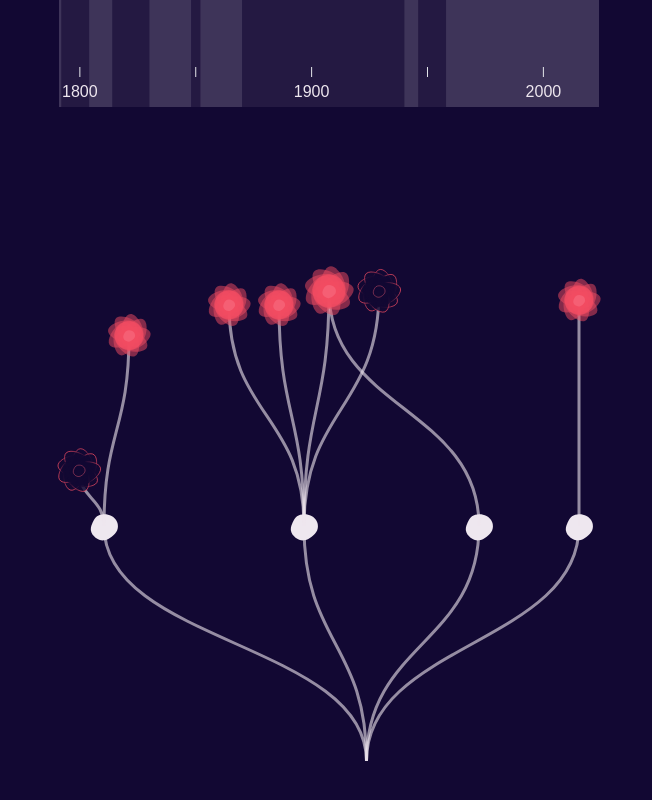
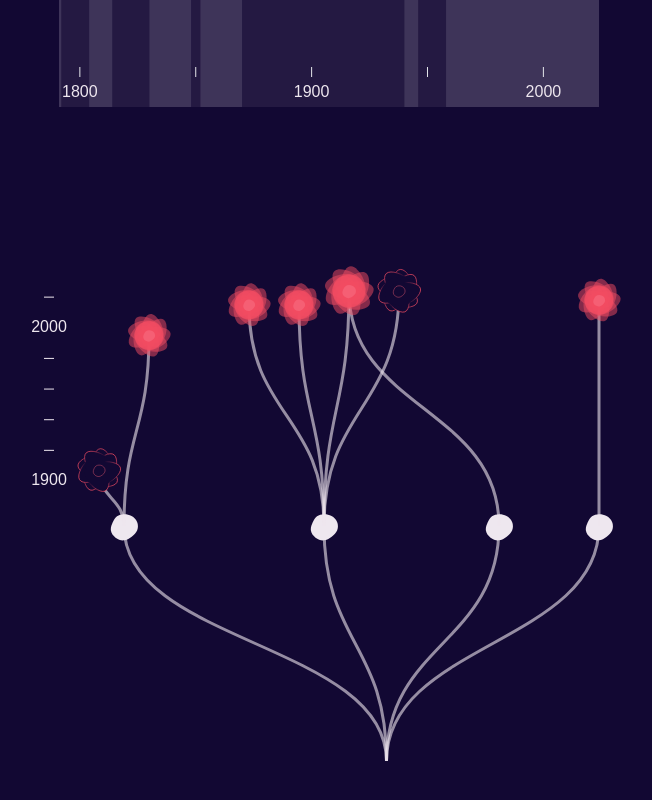
Before and after one commit to floreperche/women-in-pantheon, a Svelte app: page / in a window 1280 px wide. Shown: the part 1256-2056 px from the top of the page, without its empty margins (311-963 px from the left). Built offline with nearby package versions, Linux system fonts and the light colour scheme; a web font is replaced by a local one.

Commit message:
tree with grids

```diff
--- a/src/components/Flower.svelte
+++ b/src/components/Flower.svelte
@@ -24,7 +24,7 @@
       stroke-width="1"
       d="M20.7,2.5C20.7,15.4,10.4,30.8,2.4,30.8C-5.7,30.8,-11.3,15.4,-11.3,2.5C-11.3,-10.3,-5.7,-20.7,2.4,-20.7C10.4,-20.7,20.7,-10.3,20.7,2.5Z"
       transform="rotate({80 * i})"
-      fill-opacity={person.status === "Panthéonisée" ? "50%" : "80%"}
+      fill-opacity={person.status === "Panthéonisée" ? "50%" : "100%"}
     />
   {/each}
 {:else if person.sex === "M"}
--- a/src/components/TreeDiagram.svelte
+++ b/src/components/TreeDiagram.svelte
@@ -114,6 +114,9 @@
       });
     }
   };
+
+  // Ticks
+  let yTicks = [1900, 1920, 1940, 1960, 1980, 2000, 2020];
 </script>
 
 <div class="graph-container tree">
@@ -126,7 +129,29 @@
     viewBox="-{width / 2} -{height / 2} {width} {height}"
     class="viz"
   >
-    <g transform="scale(1 -1)translate(-{width / 2},-{height / 2})">
+    <!-- Ticks -->
+    {#each yTicks as tick, i}
+      <g class="tick" transform="translate(-{width / 2},-{height / 2})">
+        <text
+          fill={tick % 100 ? "none" : "#EEE7EF"}
+          x="20"
+          y={height - yScale(tick)}
+          dominant-baseline="middle"
+          text-anchor="middle">{tick}</text
+        >
+        <line
+          x1="15"
+          x2="25"
+          y1={height - yScale(tick)}
+          y2={height - yScale(tick)}
+          stroke={tick % 100 ? "#EEE7EF" : "none"}
+        />
+        {console.log(yScale(tick))}
+      </g>
+    {/each}
+
+    <!-- Graph main elements -->
+    <g transform="scale(1 -1)translate(-{width / 2 - 20}, -{height / 2})">
       {#each root.children as d}
         <g
           ><path
```
